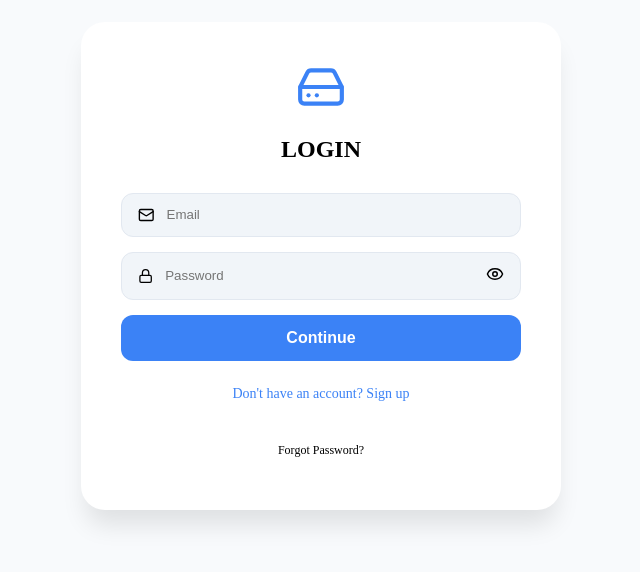
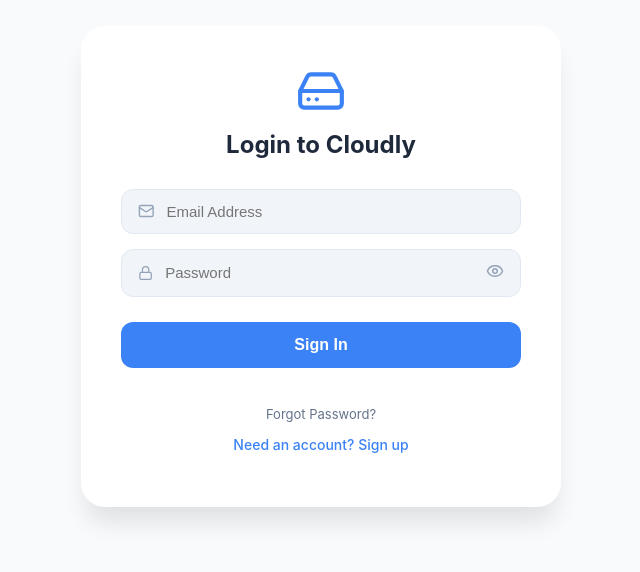
Before and after one commit to Suneetha125/Cloudly-Drive, a React (Create React App) app in the folder client/: page / in a window 1280 px wide. Shown: the part 142-714 px from the top of the page, without its empty margins (319-959 px from the left). Built offline with nearby package versions, Linux system fonts and the light colour scheme.

Commit message:
Authentication

```diff
--- a/client/src/components/Auth.js
+++ b/client/src/components/Auth.js
@@ -1,67 +1,128 @@
-// Auth.js (UPDATED)
 import React, { useState } from 'react';
 import axios from 'axios';
 import { useNavigate } from 'react-router-dom';
 import { HardDrive, Mail, Lock, User, Eye, EyeOff } from 'lucide-react';
 
+// YOUR DEPLOYED BACKEND URL
 const API = "https://cloudly-dj52.onrender.com/api";
 
 const Auth = () => {
-    const [mode, setMode] = useState('login'); // login, signup, forgot, reset
+    // --- THESE STATES FIX THE "NOT DEFINED" ERROR ---
+    const [mode, setMode] = useState('login'); // 'login', 'signup', 'forgot', 'reset'
     const [showPassword, setShowPassword] = useState(false);
     const [form, setForm] = useState({ name: '', email: '', password: '', otp: '', newPassword: '' });
+    const [loading, setLoading] = useState(false);
+
     const navigate = useNavigate();
+
     const handleSubmit = async (e) => {
         e.preventDefault();
-    const endpoint = isLogin ? "/auth/login" : "/auth/register";
+        setLoading(true);
         try {
-        const res = await axios.post(`${API}${endpoint}`, form);
-        if (isLogin) {
+            if (mode === 'signup') {
+                await axios.post(`${API}/auth/register`, form);
+                alert("Account created! Please login.");
+                setMode('login');
+            }
+            else if (mode === 'forgot') {
+                const res = await axios.post(`${API}/auth/forgot-password`, { email: form.email });
+                alert("OTP Sent! Check your email (or use 123456 for exam).");
+                setMode('reset');
+            }
+            else if (mode === 'reset') {
+                await axios.post(`${API}/auth/reset-password`, {
+                    email: form.email,
+                    otp: form.otp,
+                    newPassword: form.password
+                });
+                alert("Password updated!");
+                setMode('login');
+            }
+            else {
+                // LOGIN MODE
+                const res = await axios.post(`${API}/auth/login`, {
+                    email: form.email.toLowerCase().trim(),
+                    password: form.password
+                });
                 localStorage.setItem("token", res.data.token);
                 localStorage.setItem("userName", res.data.userName);
                 navigate("/drive");
-        } else {
-            alert("Account created! Please login.");
-            setIsLogin(true);
             }
         } catch (err) {
-        console.error("Auth error:", err.response?.data);
-        // This will show "Invalid email" or "Email exists" instead of "Unexpected error"
-        alert(err.response?.data?.error || "Server Connection Failed");
+            console.error("Auth Error:", err.response?.data);
+            alert(err.response?.data?.error || "Action failed. Check your connection.");
+        } finally {
+            setLoading(false);
         }
-};
-    // Helper to switch between auth modes
-    const switchTo = (newMode) => {
-        setMode(newMode);
-        setForm({ name: '', email: '', password: '', otp: '', newPassword: '' }); // Clear form on mode switch
     };
 
     return (
         <div style={styles.container}>
             <div style={styles.card}>
-                <div style={{textAlign:'center', marginBottom:30}}><HardDrive size={50} color="#3b82f6" /><h2>{mode.toUpperCase()}</h2></div>
+                <div style={{textAlign:'center', marginBottom:30}}>
+                    <HardDrive size={50} color="#3b82f6" />
+                    <h2 style={{marginTop:10, color: '#1e293b'}}>
+                        {mode === 'login' ? 'Login to Cloudly' :
+                         mode === 'signup' ? 'Create Account' :
+                         mode === 'forgot' ? 'Recover Password' : 'Reset Password'}
+                    </h2>
+                </div>
+
                 <form onSubmit={handleSubmit} style={{display:'flex', flexDirection:'column', gap:15}}>
-                    {mode === 'signup' && <div style={styles.inputGroup}><User size={18}/><input style={styles.inputNo} placeholder="Name" value={form.name} onChange={e=>setForm({...form, name: e.target.value})} required /></div>}
-                    {(mode === 'login' || mode === 'signup' || mode === 'forgot' || mode === 'reset') && ( // Email always visible unless specifically in OTP-only step
-                         <div style={styles.inputGroup}><Mail size={18}/><input style={styles.inputNo} type="email" placeholder="Email" value={form.email} onChange={e=>setForm({...form, email: e.target.value})} required /></div>
-                    )}
-
-                    {(mode === 'reset') && <input style={styles.inputFull} placeholder="6-Digit OTP" value={form.otp} onChange={e=>setForm({...form, otp: e.target.value})} required />}
-
-                    {(mode === 'login' || mode === 'signup' || mode === 'reset') && ( // Password fields
+                    {/* Name Field (Signup only) */}
+                    {mode === 'signup' && (
                         <div style={styles.inputGroup}>
-                            <Lock size={18}/><input style={styles.inputNo} type={showPassword ? "text" : "password"} placeholder={mode === 'reset' ? "New Password" : "Password"} value={form.password} onChange={e=>setForm({...form, password: e.target.value})} required />
-                            <div onClick={()=>setShowPassword(!showPassword)} style={{cursor:'pointer'}}>{showPassword ? <EyeOff size={18}/> : <Eye size={18}/>}</div>
+                            <User size={18} color="#94a3b8"/>
+                            <input style={styles.input} placeholder="Full Name" onChange={e=>setForm({...form, name: e.target.value})} required />
                         </div>
                     )}
 
-                    <button style={styles.btn} type="submit">Continue</button>
+                    {/* Email Field (Login, Signup, Forgot) */}
+                    {(mode !== 'reset') && (
+                        <div style={styles.inputGroup}>
+                            <Mail size={18} color="#94a3b8"/>
+                            <input style={styles.input} type="email" placeholder="Email Address" onChange={e=>setForm({...form, email: e.target.value})} required />
+                        </div>
+                    )}
 
-                    {mode === 'login' && <p onClick={() => switchTo('signup')} style={styles.toggle}>Don't have an account? Sign up</p>}
-                    {mode === 'signup' && <p onClick={() => switchTo('login')} style={styles.toggle}>Already have an account? Login</p>}
-                    {(mode === 'login' || mode === 'reset') && <p onClick={()=>switchTo('forgot')} style={{textAlign:'center', fontSize:12, cursor:'pointer'}}>Forgot Password?</p>}
-                    {(mode === 'forgot') && <p onClick={()=>switchTo('login')} style={{textAlign:'center', fontSize:12, cursor:'pointer'}}>Back to Login</p>}
-                    {(mode === 'reset') && <p onClick={()=>switchTo('forgot')} style={{textAlign:'center', fontSize:12, cursor:'pointer'}}>Resend OTP</p>}
+                    {/* OTP Field (Reset only) */}
+                    {mode === 'reset' && (
+                        <input style={styles.inputFull} placeholder="6-Digit OTP" onChange={e=>setForm({...form, otp: e.target.value})} required />
+                    )}
+
+                    {/* Password Field (Login, Signup, Reset) */}
+                    {mode !== 'forgot' && (
+                        <div style={styles.inputGroup}>
+                            <Lock size={18} color="#94a3b8"/>
+                            <input
+                                style={styles.input}
+                                type={showPassword ? "text" : "password"}
+                                placeholder={mode === 'reset' ? "New Password" : "Password"}
+                                onChange={e=>setForm({...form, password: e.target.value})}
+                                required
+                            />
+                            <div onClick={()=>setShowPassword(!showPassword)} style={{cursor:'pointer'}}>
+                                {showPassword ? <EyeOff size={18} color="#94a3b8"/> : <Eye size={18} color="#94a3b8"/>}
+                            </div>
+                        </div>
+                    )}
+
+                    <button style={styles.btn} type="submit" disabled={loading}>
+                        {loading ? "Please wait..." :
+                         mode === 'login' ? 'Sign In' :
+                         mode === 'signup' ? 'Get Started' : 'Continue'}
+                    </button>
+
+                    {/* Footer Links */}
+                    <div style={{textAlign:'center', marginTop: 10}}>
+                        {mode === 'login' && (
+                            <p onClick={() => setMode('forgot')} style={styles.link}>Forgot Password?</p>
+                        )}
+
+                        <p onClick={() => setMode(mode === 'login' ? 'signup' : 'login')} style={styles.toggleText}>
+                            {mode === 'login' ? "Need an account? Sign up" : "Already have an account? Login"}
+                        </p>
+                    </div>
                 </form>
             </div>
         </div>
@@ -69,13 +130,14 @@ const handleSubmit = async (e) => {
 };
 
 const styles = {
-    container: { height: '100vh', display: 'flex', justifyContent: 'center', alignItems: 'center', background: '#f8fafc' },
+    container: { height: '100vh', display: 'flex', justifyContent: 'center', alignItems: 'center', background: '#f8fafc', fontFamily: 'Inter, sans-serif' },
     card: { background: '#fff', padding: 40, borderRadius: 24, boxShadow: '0 20px 25px -5px rgba(0, 0, 0, 0.1)', width: 400 },
     inputGroup: { display: 'flex', alignItems: 'center', gap: 10, padding: '12px 16px', borderRadius: 12, border: '1px solid #e2e8f0', background: '#f1f5f9' },
-    inputNo: { border: 'none', background: 'transparent', outline: 'none', width: '100%' },
-    inputFull: { padding: 14, borderRadius: 12, border: '1px solid #e2e8f0', background: '#f1f5f9', outline: 'none' },
-    btn: { padding: 14, background: '#3b82f6', color: '#fff', border: 'none', borderRadius: 12, cursor: 'pointer', fontWeight: 'bold', fontSize: 16 },
-    toggle: { cursor: 'pointer', color: '#3b82f6', textAlign: 'center', fontSize: 14, marginTop:10 }
+    input: { border: 'none', background: 'transparent', outline: 'none', width: '100%', fontSize: 15 },
+    inputFull: { padding: 14, borderRadius: 12, border: '1px solid #e2e8f0', background: '#f1f5f9', outline: 'none', width: '100%', boxSizing: 'border-box' },
+    btn: { padding: 14, background: '#3b82f6', color: '#fff', border: 'none', borderRadius: 12, cursor: 'pointer', fontWeight: 'bold', fontSize: 16, marginTop: 10 },
+    link: { color: '#64748b', fontSize: 13, cursor: 'pointer', marginBottom: 10 },
+    toggleText: { cursor: 'pointer', color: '#3b82f6', textAlign: 'center', fontSize: 14, fontWeight: '500' }
 };
 
 export default Auth;
```
Lines whose indentation alone changed are shown as unchanged.
